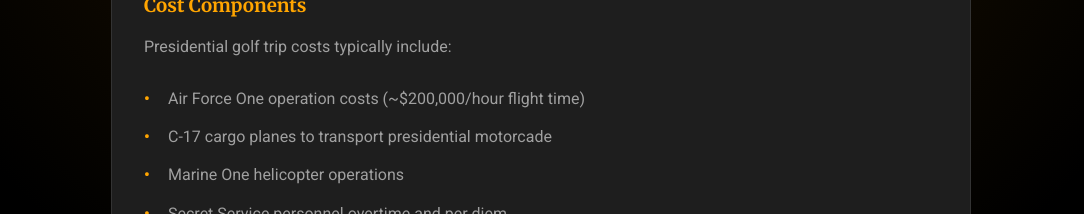
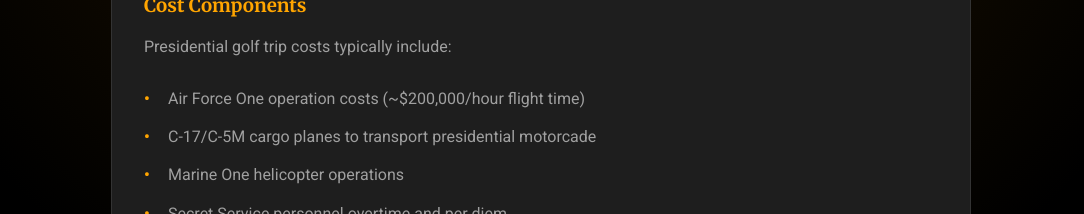
Before and after one commit to soyboi1312/istrumpgolfing.today, a Next.js app: page /about in a window 1280 px wide. Shown: the part 1900-2114 px from the top of the page, without its empty margins (99-1183 px from the left). Built offline with nearby package versions, Linux system fonts and the light colour scheme.

Commit message:
Update cargo plane reference in about page

```diff
--- a/pages/about.tsx
+++ b/pages/about.tsx
@@ -115,7 +115,7 @@ const About = () => {
           <p className={styles.textBlock}>Presidential golf trip costs typically include:</p>
           <ul className={styles.contentList}>
             <li>Air Force One operation costs (~$200,000/hour flight time)</li>
-            <li>C-17 cargo planes to transport presidential motorcade</li>
+            <li>C-17/C-5M cargo planes to transport presidential motorcade</li>
             <li>Marine One helicopter operations</li>
             <li>Secret Service personnel overtime and per diem</li>
             <li>Local law enforcement coordination</li>
```
